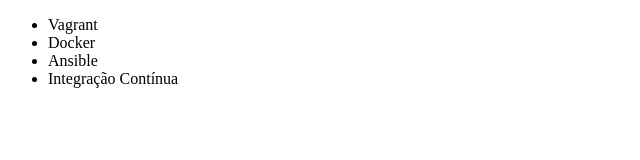
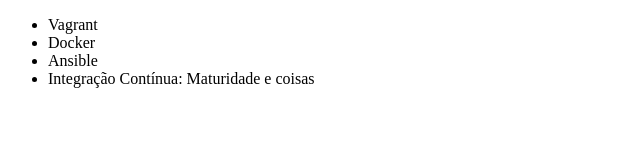
Before and after one commit to emsbt/alura-git, a plain HTML site: page index.html in a window 1280 px wide. Shown: the whole page, without its empty margins (0-640 px from the left). Drawn offline with Linux system fonts and the light colour scheme.

Commit message:
Modificação no Index

```diff
--- a/index.html
+++ b/index.html
@@ -9,7 +9,7 @@
         <li>Vagrant</li>
         <li>Docker</li>
         <li>Ansible</li>
-        <li>Integração Contínua</li>
+        <li>Integração Contínua: Maturidade e  coisas </li>
     </ul>
 </body>
 </html>
```
